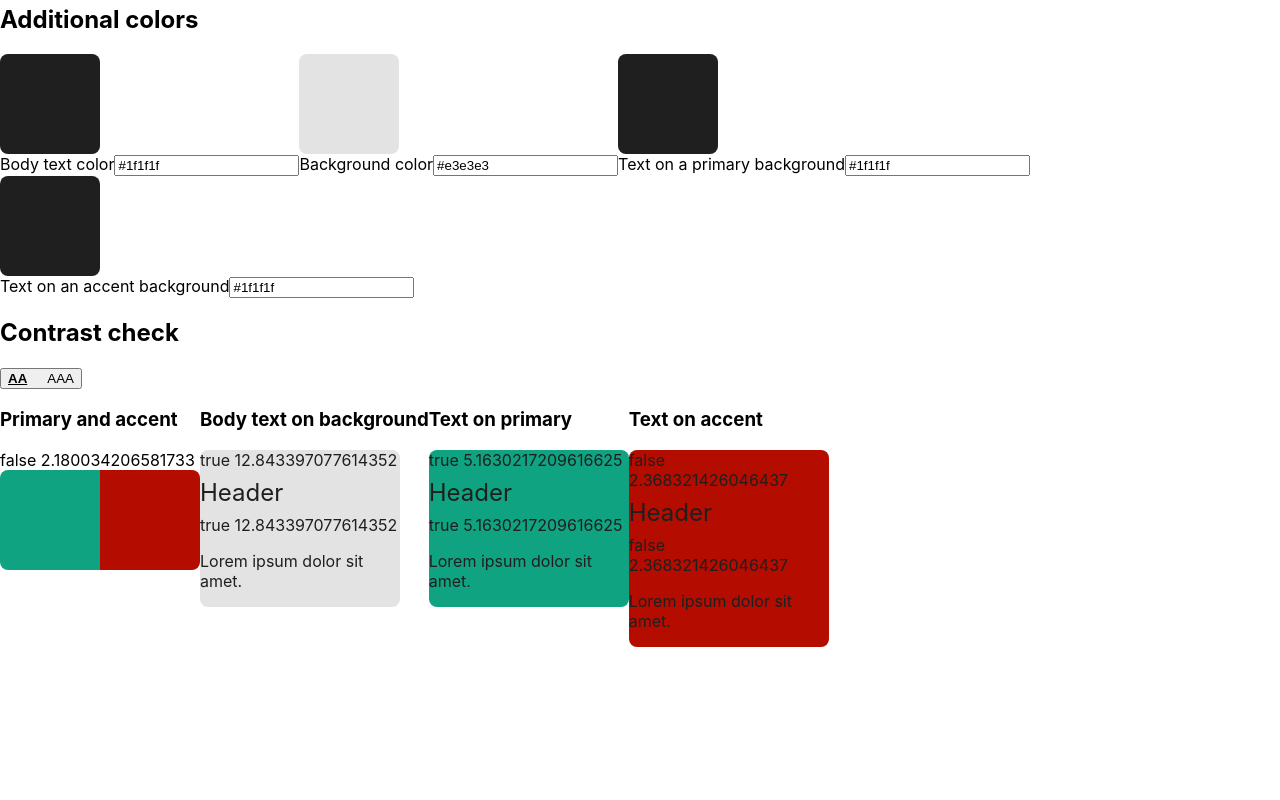
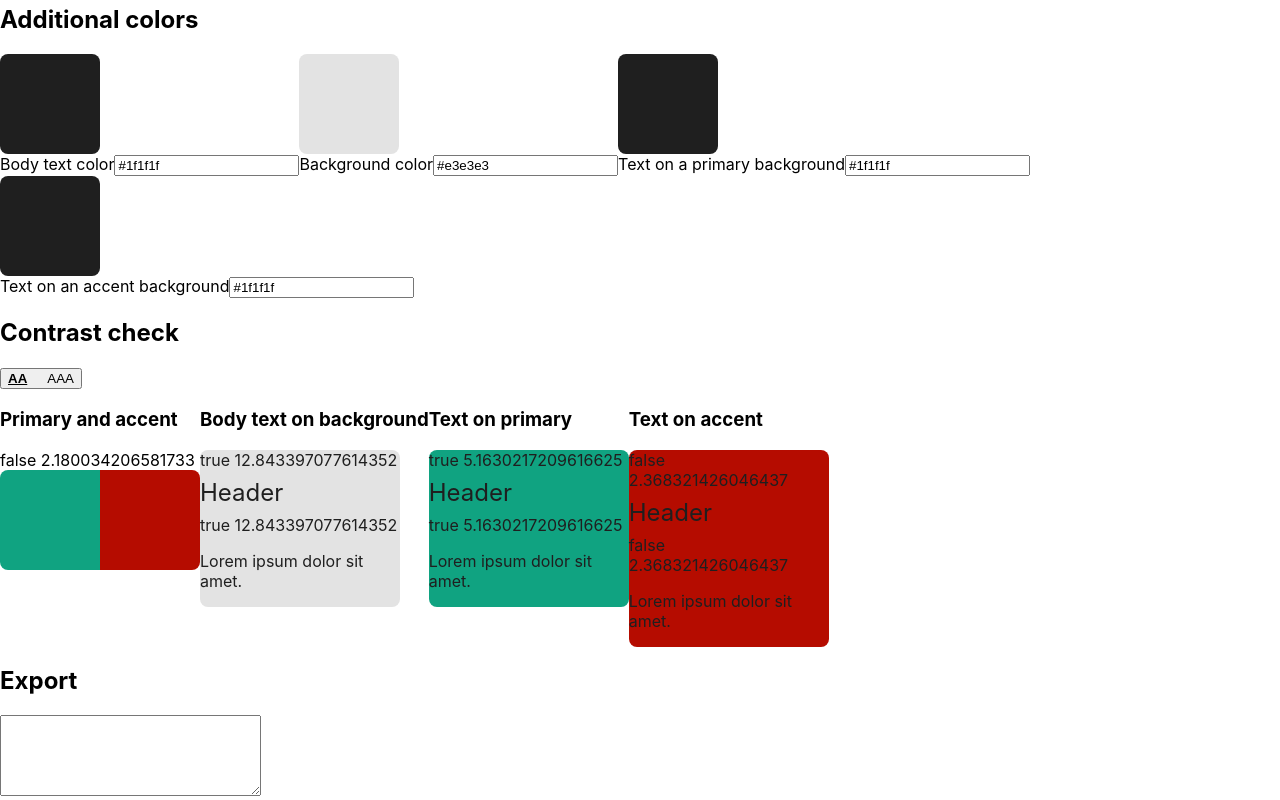
Before and after one commit to cagloria/palette-contrast, a React (Create React App) app: page / in a window 1280 px wide. Shown: the part 583-1383 px from the top of the page. Before the commit the page ends 1230 px from the top, so only its background shows below. Built offline with nearby package versions, Linux system fonts and the light colour scheme.

Commit message:
Created component to export colors

```diff
--- a/src/components/App.js
+++ b/src/components/App.js
@@ -7,6 +7,7 @@ import Background from "./body/Background";
 import PrimaryText from "./primary/PrimaryText";
 import AccentText from "./accent/AccentText";
 import Contrast from "./contrast/Contrast";
+import Export from "./export/Export";
 
 const AdditionalColors = styled.section`
     > div {
@@ -89,6 +90,15 @@ function App() {
                 bodyText={bodyText}
                 background={background}
             />
+
+            <Export
+                primary={primary}
+                accent={accent}
+                bodyText={bodyText}
+                background={background}
+                primaryText={primaryText}
+                accentText={accentText}
+            />
         </main>
     );
 }
--- /dev/null
+++ b/src/components/export/Export.js
@@ -0,0 +1,29 @@
+import React, { useState } from "react";
+
+export default function Export({
+    primary,
+    accent,
+    bodyText,
+    background,
+    primaryText,
+    accentText,
+}) {
+    const [value, setValue] = useState("");
+
+    function handleChange(event) {
+        setValue(event.target.value);
+    }
+
+    return (
+        <section>
+            <h2>Export</h2>
+
+            <textarea
+                value={value}
+                onChange={handleChange}
+                rows="5"
+                cols="30"
+            />
+        </section>
+    );
+}
```
